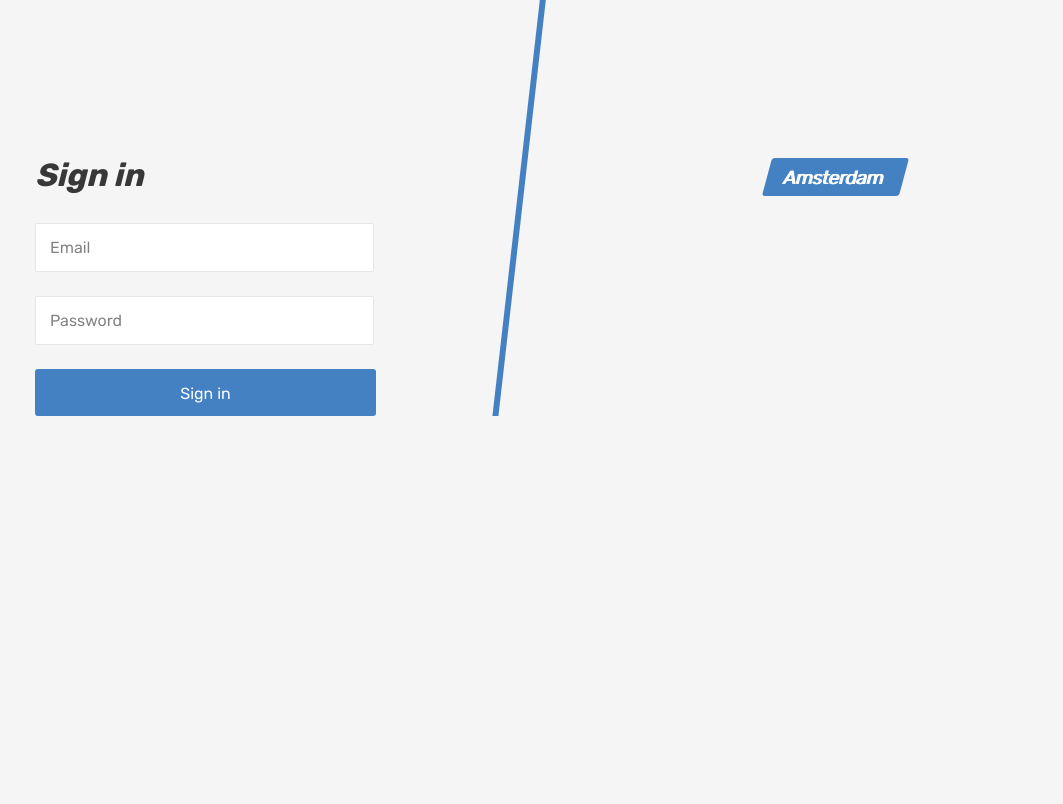
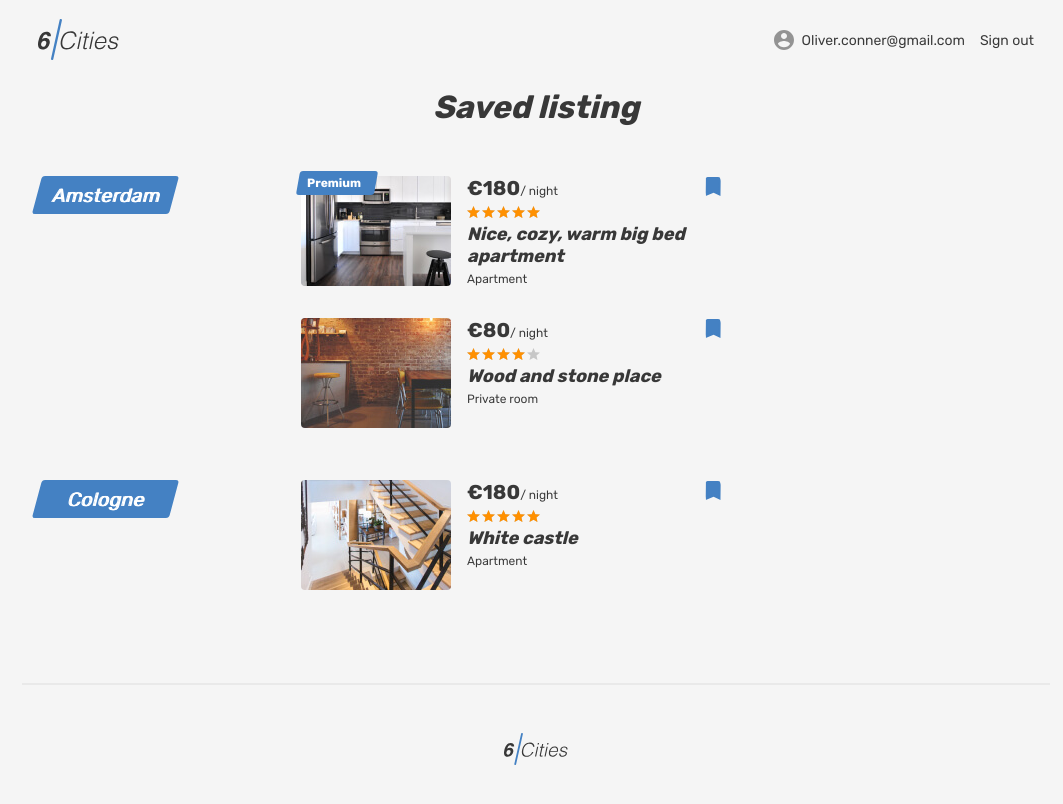
Before and after one commit to sergei404/50837-six-cities-9, a React (Create React App) app in the folder project/: page /favorites in a window 1280 px wide. Before the commit this address led to /login. Shown: the top 804 px of the page, without its empty margins (104-1167 px from the left). Built offline with nearby package versions, Linux system fonts and the light colour scheme.

Commit message:
added layout

```diff
--- a/project/src/components/app/app.tsx
+++ b/project/src/components/app/app.tsx
@@ -5,6 +5,7 @@
 import Property from '../property/Property';
 import NotFound from '../not_found/NotFound';
 import PrivateRoute from '../private_route/PrivateRoute';
+import Layout from '../layout/Layout';
 
 type AppProps = {
   cityList: Array<string>;
@@ -14,17 +15,19 @@
   return (
     <BrowserRouter>
       <Routes>
+        <Route path="/" element={<Layout />}>
           <Route path="/" element={<Main cityList={cityList} />} />
-        <Route path="/login" element={<SingIn />} />
           <Route path="/favorites" element={
             <PrivateRoute>
               <Favorites />
             </PrivateRoute>
           }
           />
-        <Route path="/offer/:id" element={<Property />} >
+          <Route path="/offer" element={<Property />} >
             <Route path=":id" element={<Property />} />
           </Route>
+        </Route>
+        <Route path="/login" element={<SingIn />} />
         <Route path="*" element={<NotFound />} />
       </Routes>
     </BrowserRouter>
--- /dev/null
+++ b/project/src/components/layout/Layout.tsx
@@ -0,0 +1,44 @@
+import { Outlet } from 'react-router-dom';
+
+function Layout(): JSX.Element {
+
+  return (
+    <>
+      <header className="header">
+        <div className="container">
+          <div className="header__wrapper">
+            <div className="header__left">
+              <a href='#s' className="header__logo-link header__logo-link--active">
+                <img className="header__logo" src="img/logo.svg" alt="6 cities logo" width="81" height="41"/>
+              </a>
+            </div>
+            <nav className="header__nav">
+              <ul className="header__nav-list">
+                <li className="header__nav-item user">
+                  <a className="header__nav-link header__nav-link--profile" href="#s">
+                    <div className="header__avatar-wrapper user__avatar-wrapper">
+                    </div>
+                    <span className="header__user-name user__name">Oliver.conner@gmail.com</span>
+                  </a>
+                </li>
+                <li className="header__nav-item">
+                  <a className="header__nav-link" href="#s">
+                    <span className="header__signout">Sign out</span>
+                  </a>
+                </li>
+              </ul>
+            </nav>
+          </div>
+        </div>
+      </header>
+      <Outlet/>
+      <footer className="footer container">
+        <a className="footer__logo-link" href="main.html">
+          <img className="footer__logo" src="img/logo.svg" alt="6 cities logo" width="64" height="33"/>
+        </a>
+      </footer>
+    </>
+  );
+}
+
+export default Layout;
--- a/project/src/components/private_route/PrivateRoute.tsx
+++ b/project/src/components/private_route/PrivateRoute.tsx
@@ -5,7 +5,7 @@
 }
 
 function PrivateRoute({children}: PrivateRouteProps): JSX.Element {
-  const hasAccess = false;
+  const hasAccess = true;
 
   return hasAccess ? children : <Navigate to={'/login'}/>;
 }
```
Lines whose indentation alone changed are shown as unchanged.
